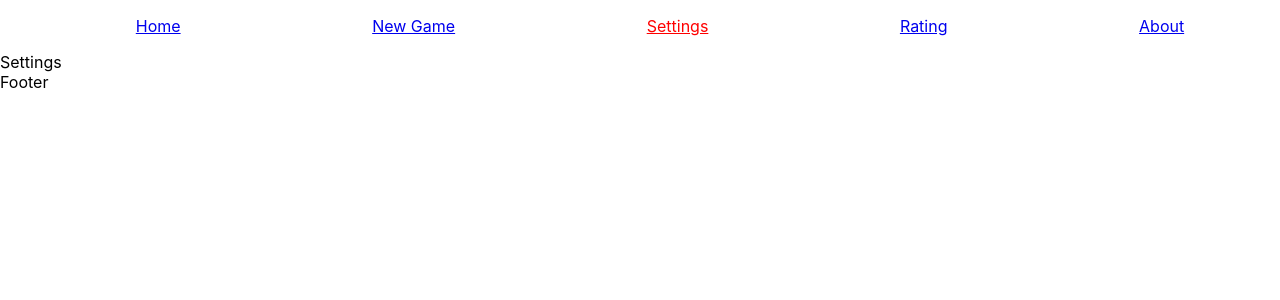
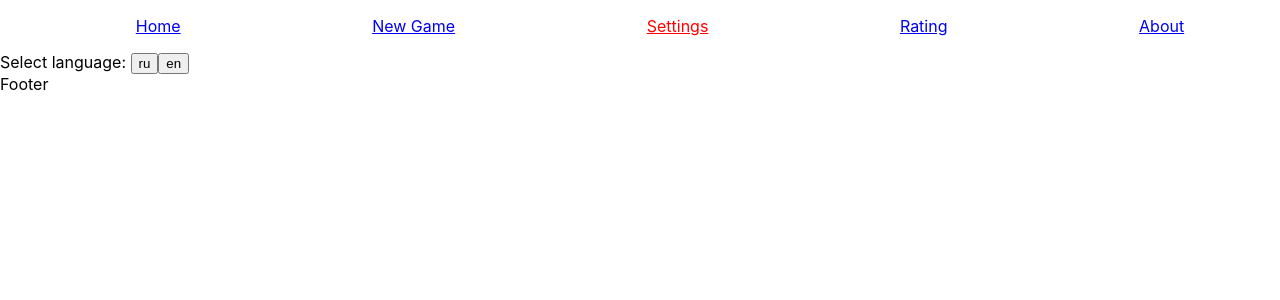
Before and after one commit to gentaliana/rsclone, a React app: page /settings in a window 1280 px wide. Shown: the top 300 px of the page. Built offline with nearby package versions, Linux system fonts and the light colour scheme.

Commit message:
feat: change settings component for choose language

```diff
--- a/src/pages/settings/settings.tsx
+++ b/src/pages/settings/settings.tsx
@@ -1,5 +1,18 @@
+import { useDispatch } from 'react-redux';
+import { setLanguage } from '@store';
 import './settings.css';
 
 export const Settings = () => {
-  return <div>Settings</div>;
+  const dispatch = useDispatch();
+  const setLang = (lang: string) => dispatch(setLanguage(lang));
+
+  return (
+    <div>
+      <div>
+        <span>Select language: </span>
+        <button onClick={() => setLang('ru')}>ru</button>
+        <button onClick={() => setLang('en')}>en</button>
+      </div>
+    </div>
+  );
 };
```
